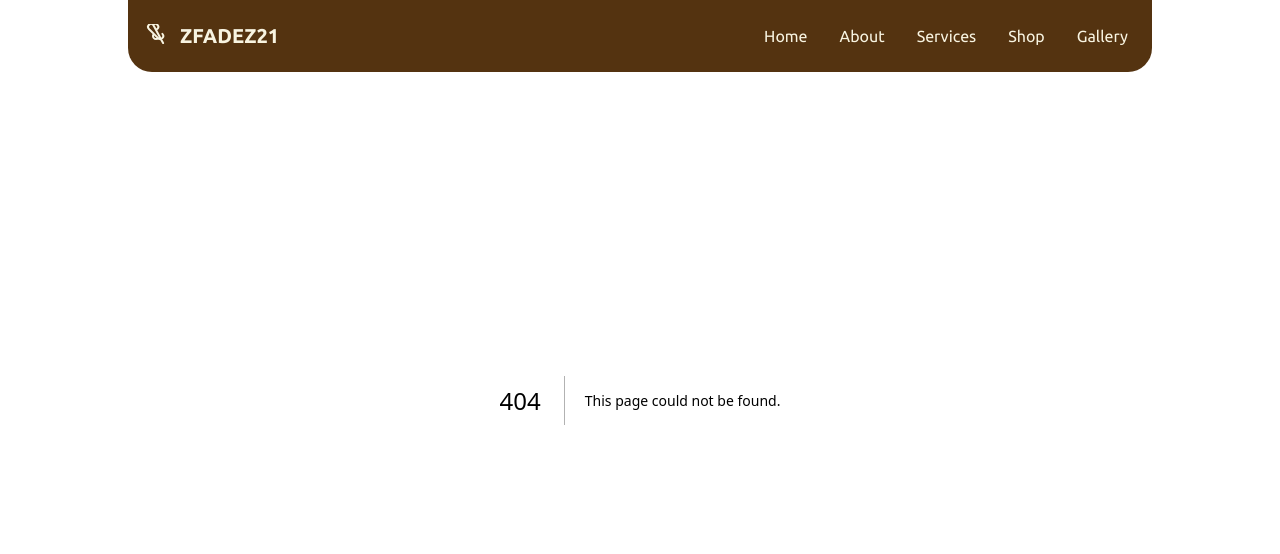
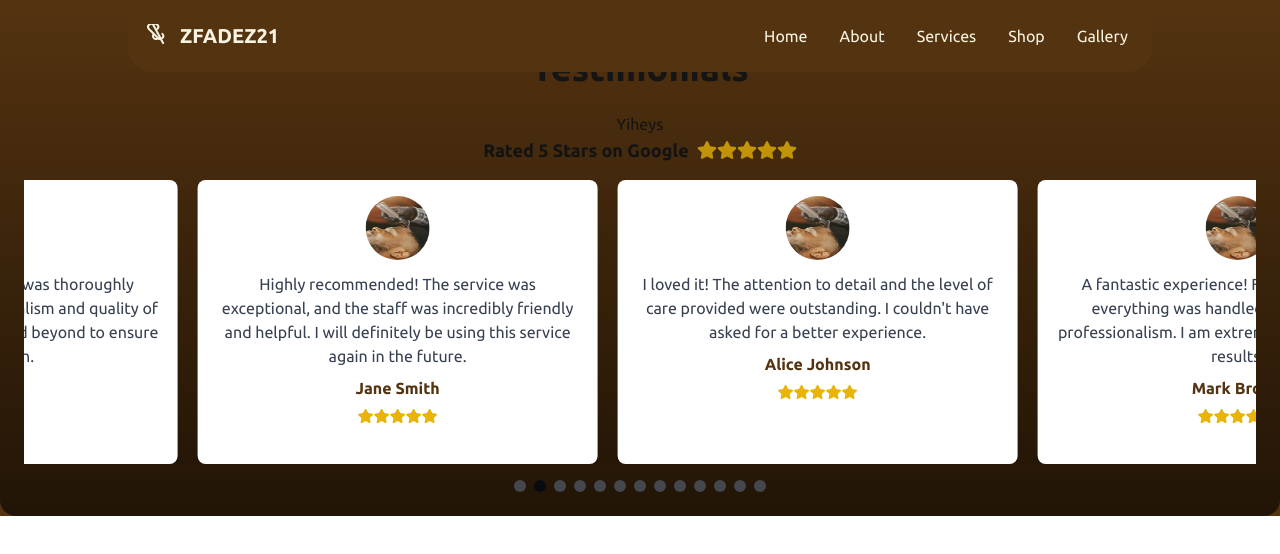
Before and after one commit to Gadisaka/zfadez21, a Next.js app: page /testimonials in a window 1280 px wide. Before the commit this address had no page. Shown: the top 554 px of the page. Built offline with nearby package versions, Linux system fonts and the light colour scheme; a web font is replaced by a local one.

Commit message:
Add Testimonials component and integrate it into the main page layout; update package dependencies

```diff
--- a/app/page.tsx
+++ b/app/page.tsx
@@ -6,6 +6,7 @@ import About from "./about/page";
 import Shop from "./shop/page";
 import Footer from "./footer/page";
 import Gallery from "./gallery/page";
+import Testimonials from "./testimonials/page";
 
 const Page = () => {
   return (
@@ -15,6 +16,7 @@ const Page = () => {
       <Service />
       {/* <BookingPage /> */}
       <Shop />
+      <Testimonials />
       <Gallery />
       <Footer />
     </div>
--- /dev/null
+++ b/app/testimonials/page.tsx
@@ -0,0 +1,170 @@
+"use client";
+
+import Image from "next/image";
+import React, { useState, useEffect } from "react";
+import { FaStar } from "react-icons/fa";
+import user1 from "@/public/images/pexels-gustavo-fring-7447151.jpg";
+
+import { StaticImageData } from "next/image";
+
+interface Testimonial {
+  image: StaticImageData;
+  name: string;
+  body: string;
+}
+
+const testimonials: Testimonial[] = [
+  {
+    image: user1,
+    name: "John Doe",
+    body: "This is an amazing service! I was thoroughly impressed with the professionalism and quality of work. The team went above and beyond to ensure my satisfaction.",
+  },
+  {
+    image: user1,
+    name: "Jane Smith",
+    body: "Highly recommended! The service was exceptional, and the staff was incredibly friendly and helpful. I will definitely be using this service again in the future.",
+  },
+  {
+    image: user1,
+    name: "Alice Johnson",
+    body: "I loved it! The attention to detail and the level of care provided were outstanding. I couldn't have asked for a better experience.",
+  },
+  {
+    image: user1,
+    name: "Mark Brown",
+    body: "A fantastic experience! From start to finish, everything was handled with the utmost professionalism. I am extremely satisfied with the results.",
+  },
+  {
+    image: user1,
+    name: "Sophia White",
+    body: "Super easy and convenient. The process was seamless, and the team was very accommodating to my needs. I highly recommend this service to anyone looking for quality and convenience.",
+  },
+  {
+    image: user1,
+    name: "David Black",
+    body: "Will definitely use again! The service exceeded my expectations in every way. The quality of work was top-notch, and the customer service was excellent.",
+  },
+  {
+    image: user1,
+    name: "Emily Green",
+    body: "Top-notch quality! The team delivered exceptional results, and I couldn't be happier with the outcome. I will be recommending this service to all my friends and family.",
+  },
+  {
+    image: user1,
+    name: "Michael Blue",
+    body: "Exceeded my expectations! The level of professionalism and attention to detail was impressive. I am extremely satisfied with the service provided.",
+  },
+  {
+    image: user1,
+    name: "Emma Purple",
+    body: "Very professional service. The team was knowledgeable, efficient, and courteous. I am very pleased with the results and will definitely be using this service again.",
+  },
+  {
+    image: user1,
+    name: "Daniel Yellow",
+    body: "Affordable and high-quality. The service provided was excellent, and the pricing was very reasonable. I highly recommend this service to anyone looking for quality work at an affordable price.",
+  },
+  {
+    image: user1,
+    name: "Olivia Pink",
+    body: "Simply the best! The team went above and beyond to ensure my satisfaction. The quality of work was outstanding, and the customer service was exceptional.",
+  },
+  {
+    image: user1,
+    name: "Liam Gray",
+    body: "Would recommend to anyone! The service was top-notch, and the team was very professional and friendly. I am extremely satisfied with the results and will be using this service again in the future.",
+  },
+  {
+    image: user1,
+    name: "Charlotte Cyan",
+    body: "Great customer support! The team was very responsive and helpful throughout the entire process. I am very pleased with the service provided and will definitely be recommending it to others.",
+  },
+  {
+    image: user1,
+    name: "James Magenta",
+    body: "Worth every penny! The quality of work and level of service provided were exceptional. I am extremely satisfied with the results and will be using this service again.",
+  },
+  {
+    image: user1,
+    name: "Ava Orange",
+    body: "Amazing attention to detail. The team was very thorough and meticulous in their work. I am very pleased with the results and will definitely be recommending this service to others.",
+  },
+];
+
+const Testimonials: React.FC = () => {
+  const [currentIndex, setCurrentIndex] = useState<number>(0);
+
+  useEffect(() => {
+    const interval = setInterval(() => {
+      setCurrentIndex((prev) => (prev + 1) % (testimonials.length - 2));
+    }, 3000);
+    return () => clearInterval(interval);
+  }, []);
+
+  return (
+    <div className="w-full p-6 text-center relative  bg-[#543310]">
+      <div className="absolute bottom-0 right-0 w-full h-full rounded-2xl  z-10 bg-gradient-to-t from-[#000000] opacity-60"></div>
+
+      {/* Google 5-Star Rating */}
+      <h1 className="text-4xl font-bold my-6  z-20">Testimonials</h1>
+      <p className="z-20">Yiheys</p>
+      <div className="flex items-center justify-center mb-4 z-20">
+        <span className="text-lg font-bold mr-2">Rated 5 Stars on Google</span>
+        <div className="flex text-yellow-500">
+          {[...Array(5)].map((_, i) => (
+            <FaStar key={i} size={20} />
+          ))}
+        </div>
+      </div>
+
+      {/* Testimonials Slider */}
+      <div className="overflow-hidden relative z-20">
+        <div
+          className="flex transition-transform duration-500 ease-in-out  gap-5"
+          style={{ transform: `translateX(-${currentIndex * 20}%)` }}
+        >
+          {testimonials.map((testimonial, index) => (
+            <div
+              key={index}
+              className="w-[400px] flex-shrink-0 p-4 bg-white rounded-lg shadow-lg"
+            >
+              <Image
+                src={testimonial.image}
+                alt={testimonial.name}
+                className="w-16 h-16 rounded-full mx-auto mb-3"
+                width={64}
+                height={64}
+              />
+              <p className="text-gray-700">{testimonial.body}</p>
+              <h3 className="mt-2 font-semibold text-[#543310]">
+                {testimonial.name}
+              </h3>
+              <div className="flex justify-center mt-2 text-yellow-500">
+                {[...Array(5)].map((_, i) => (
+                  <FaStar key={i} size={16} />
+                ))}
+              </div>
+            </div>
+          ))}
+        </div>
+      </div>
+
+      {/* Dots Navigation */}
+      <div className="flex justify-center mt-4 space-x-2 z-20">
+        {Array(testimonials.length - 2)
+          .fill(0)
+          .map((_, i) => (
+            <div
+              key={i}
+              className={`w-3 h-3 rounded-full cursor-pointer transition-all ${
+                i === currentIndex ? "bg-gray-900" : "bg-gray-400"
+              }`}
+              onClick={() => setCurrentIndex(i)}
+            ></div>
+          ))}
+      </div>
+    </div>
+  );
+};
+
+export default Testimonials;
--- a/package.json
+++ b/package.json
@@ -14,6 +14,7 @@
     "next": "15.1.6",
     "react": "^18.2.0",
     "react-dom": "^18.2.0",
+    "react-icons": "^5.4.0",
     "swiper": "^11.2.4"
   },
   "devDependencies": {
```
Also changed, not shown: 1 other file (tests, documents, lock files or other folders).
